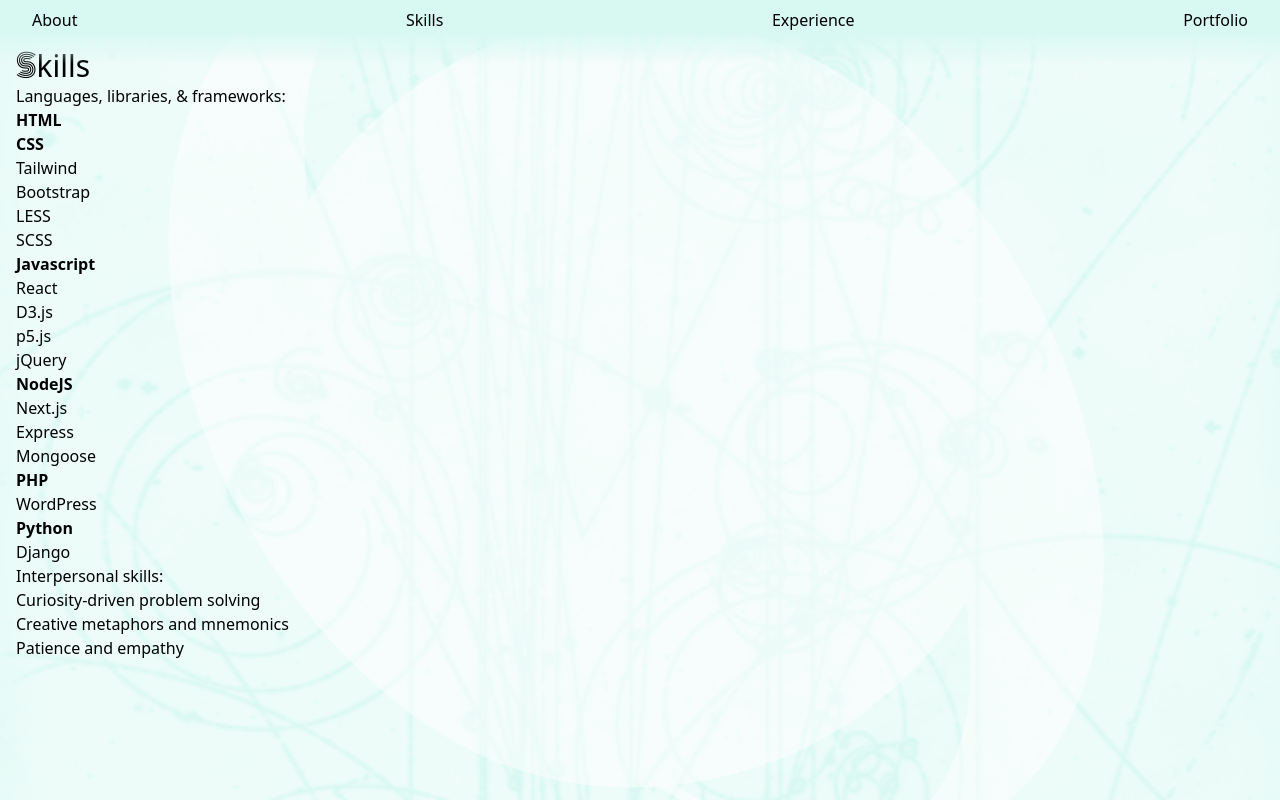
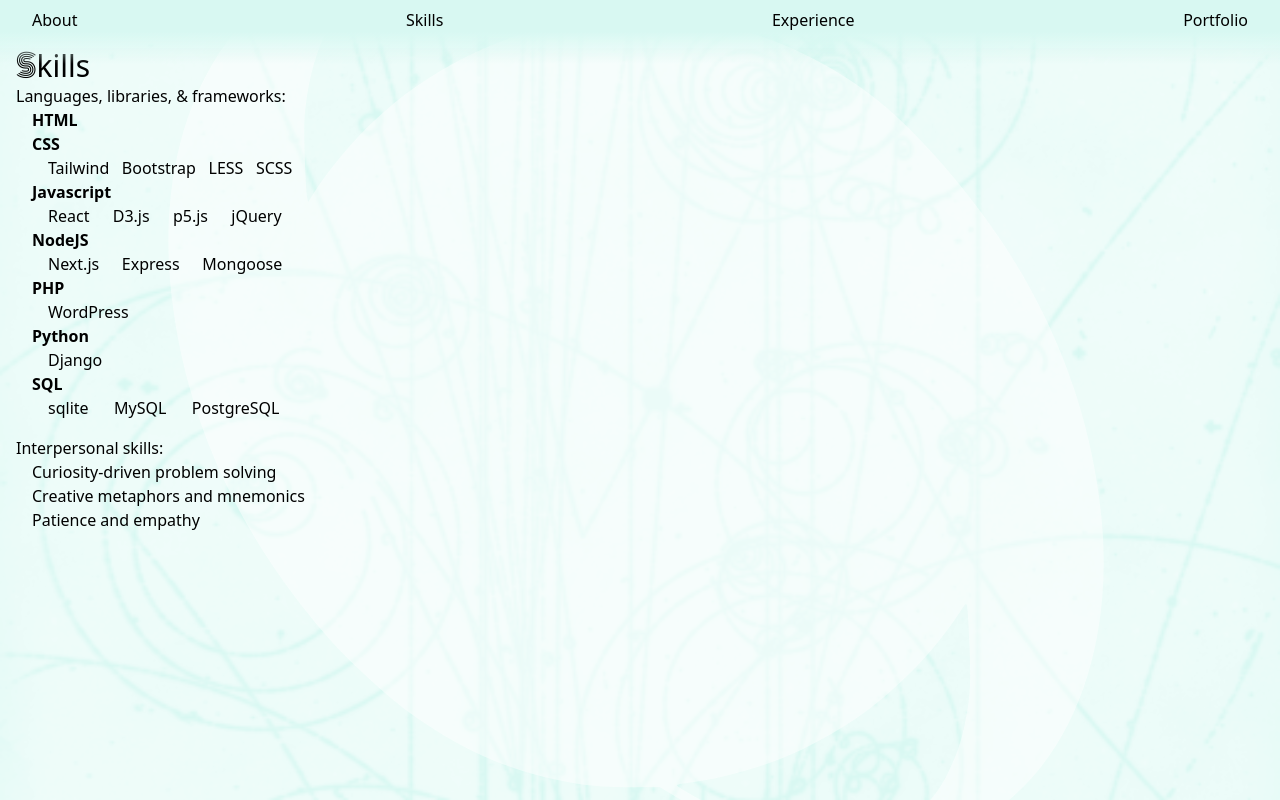
Before and after one commit to strangequarkk/sq_2023, a React (Vite) app in the folder sq-front/: page /skills in a window 1280 px wide. Built offline with nearby package versions, Linux system fonts and the light colour scheme; a web font is replaced by a local one.

Commit message:
Component-ized and styled skill section

```diff
--- a/sq-front/src/components/Skills.jsx
+++ b/sq-front/src/components/Skills.jsx
@@ -1,50 +1,53 @@
+import { SkillItem } from "./ui/SkillItem"
+
 export const Skills = () => {
     //padding-top to ensure scrollto doens't cover title with nav bar
     return (
         <section id="skills" className="pt-12">
             <h2 className="font-heading text-3xl">Skills</h2>
-            <article>
+            <article className="pb-4">
                 <h3 className="font-nav">Languages, libraries, &amp; frameworks:</h3>
-                <ul>
-                    <li><h4 className="font-bold">HTML</h4></li>
-                    <li><h4 className="font-bold">CSS</h4>
-                        <ul>
-                            <li className="highlighted">Tailwind <span className="hidden">This site was built with Tailwind</span></li>
-                            <li>Bootstrap</li>
-                            <li>LESS</li>
-                            <li>SCSS</li>
-                        </ul>
-                    </li>
-                    <li><h4 className="font-bold">Javascript</h4>
-                        <ul>
-                            <li className="highlighted">React<span className="hidden">This site was built with React</span></li>
-                            <li>D3.js</li>
-                            <li>p5.js</li>
-                            <li>jQuery</li>
-                        </ul>
-                    </li>
-                    <li><h4 className="font-bold">NodeJS</h4>
-                        <ul>
-                            <li>Next.js</li>
-                            <li>Express</li>
-                            <li>Mongoose</li>
-                        </ul>
-                    </li>
-                    <li><h4 className="font-bold">PHP</h4>
-                        <ul>
-                            <li>WordPress</li>
-                        </ul>
-                    </li>
-                    <li><h4 className="font-bold">Python</h4>
-                        <ul>
-                            <li className="highlighted">Django<span className="hidden">This site was built with Django</span></li>
-                        </ul>
-                    </li>
+                <ul className="pl-4">
+                    <SkillItem skill="HTML" />
+                    <SkillItem skill="CSS"
+                        subItems={[
+                            { skill: "Tailwind", builtWith: true },
+                            { skill: "Bootstrap" },
+                            { skill: "LESS" },
+                            { skill: "SCSS"}
+                               ]} />
+                    <SkillItem skill="Javascript"
+                        subItems={[
+                            { skill: "React", builtWith: true },
+                            { skill: "D3.js" },
+                            { skill: "p5.js" },
+                            { skill: "jQuery"}
+                        ]} />
+                    <SkillItem skill="NodeJS"
+                        subItems={[
+                            { skill: "Next.js" },
+                            { skill: "Express" },
+                            {skill: "Mongoose"}
+                        ]} />
+                    <SkillItem skill="PHP"
+                        subItems={[
+                            {skill: "WordPress"}
+                        ]} />
+                    <SkillItem skill="Python"
+                        subItems={[
+                            {skill: "Django", builtWith: true}
+                        ]} />
+                    <SkillItem skill="SQL"
+                        subItems={[
+                            { skill: "sqlite", builtWith: true },
+                            { skill: "MySQL" },
+                            {skill: "PostgreSQL"}
+                        ]} />
                 </ul>
             </article>
             <article>
                 <h3 className="font-nav">Interpersonal skills:</h3>
-                <ul>
+                <ul className="pl-4">
                     <li>Curiosity-driven problem solving</li>
                     <li>Creative metaphors and mnemonics</li>
                     <li>Patience and empathy</li>
--- a/sq-front/src/components/ui/ShiftBG.jsx
+++ b/sq-front/src/components/ui/ShiftBG.jsx
@@ -13,7 +13,7 @@
 */
 export const ShiftBG = ({ defaultColor }) => {
     const defaultHSL = useRef(toHSL(defaultColor));
-    const [shadowCSS, setShadowCSS] = useState({ backgroundImage:`linear-gradient(${toRGBAString(defaultHSL.current)}, transparent)`})
+    const [navCSS, setNavCSS] = useState({ backgroundImage:`linear-gradient(${toRGBAString(defaultHSL.current)}, transparent)`})
     const [colorCSS, setColorCSS] = useState({ backgroundColor: toRGBAString(defaultHSL.current) });
 
     //base shift on distance from original hue; h value constrained to range 0-360
@@ -22,8 +22,8 @@
         //have to convert color to rgb because react doesn't do inline hsl apparently
         const rgbaStr = toRGBAString(modColor, defaultHSL.current.s, defaultHSL.current.l, 1)
         const transparentRGBA = toRGBAString(modColor, defaultHSL.current.s, defaultHSL.current.l, 0)
-        setShadowCSS({backgroundImage: `linear-gradient(180deg, ${rgbaStr} 50%, ${transparentRGBA} 100%)`})
-        //setRGBString(rgbStr);
+        //solid color fade behind navigation, so nav items don't get cluttered while scrolling
+        setNavCSS({backgroundImage: `linear-gradient(180deg, ${rgbaStr} 50%, ${transparentRGBA} 100%)`})
         setColorCSS({
             backgroundColor: rgbaStr
         })
@@ -31,14 +31,14 @@
 
     return (
         <>
-        <div
+        <div id="main-bg-shifter"
             className="min-h-100 -z-10 fixed top-0 left-0 bottom-0 right-0 bg-default bg-bubble-trails bg-cover bg-center bg-blend-screen"
             style={colorCSS}
         >
 
-            </div>
-            <div id="nav-bg-shifter" style={shadowCSS} className={`z-10 bg fixed top-0 left-0 right-0 h-16 bg-gradient-to-b from-default from-50% to transparent `}></div>
-            </>
+        </div>
+        <div id="nav-bg-shifter" style={navCSS} className={`z-10 bg fixed top-0 left-0 right-0 h-16 bg-gradient-to-b from-default from-50% to transparent `}></div>
+        </>
     )
 }
 /*
--- /dev/null
+++ b/sq-front/src/components/ui/SkillItem.jsx
@@ -0,0 +1,45 @@
+import PropTypes from 'prop-types'
+
+const SubItem = ({skill, builtWith}) => {
+
+    const defaultItem = <li className="self-start grow">{skill}</li>;
+    const specialItem = <li className="highlighted self-start grow">
+        {skill}
+        <span className="hidden">This site was built with {skill}</span>
+    </li>
+    const displayedItem = builtWith ? specialItem : defaultItem;
+    return (
+        <>{displayedItem}</>
+
+    )
+
+}
+SubItem.propTypes = {
+    skill: PropTypes.string,
+    builtWith: PropTypes.bool
+}
+
+export const SkillItem = ({ skill, subItems }) => {
+    const subComponents = subItems.length ? subItems.map((item) => {
+        return(<SubItem key={item.skill} {...item} />)
+    }) : [];
+    const subList = subItems.length ? <ul className="flex flex-row justify-around pl-4">
+        {subComponents}
+    </ul> : "";
+    return (
+        <li>
+            <h4 className="font-bold">{skill}</h4>
+            {subList}
+        </li>
+    )
+
+}
+
+SkillItem.propTypes = {
+    skill: PropTypes.string,
+    subItems: PropTypes.array
+}
+
+SkillItem.defaultProps = {
+    subItems: []
+}
```
